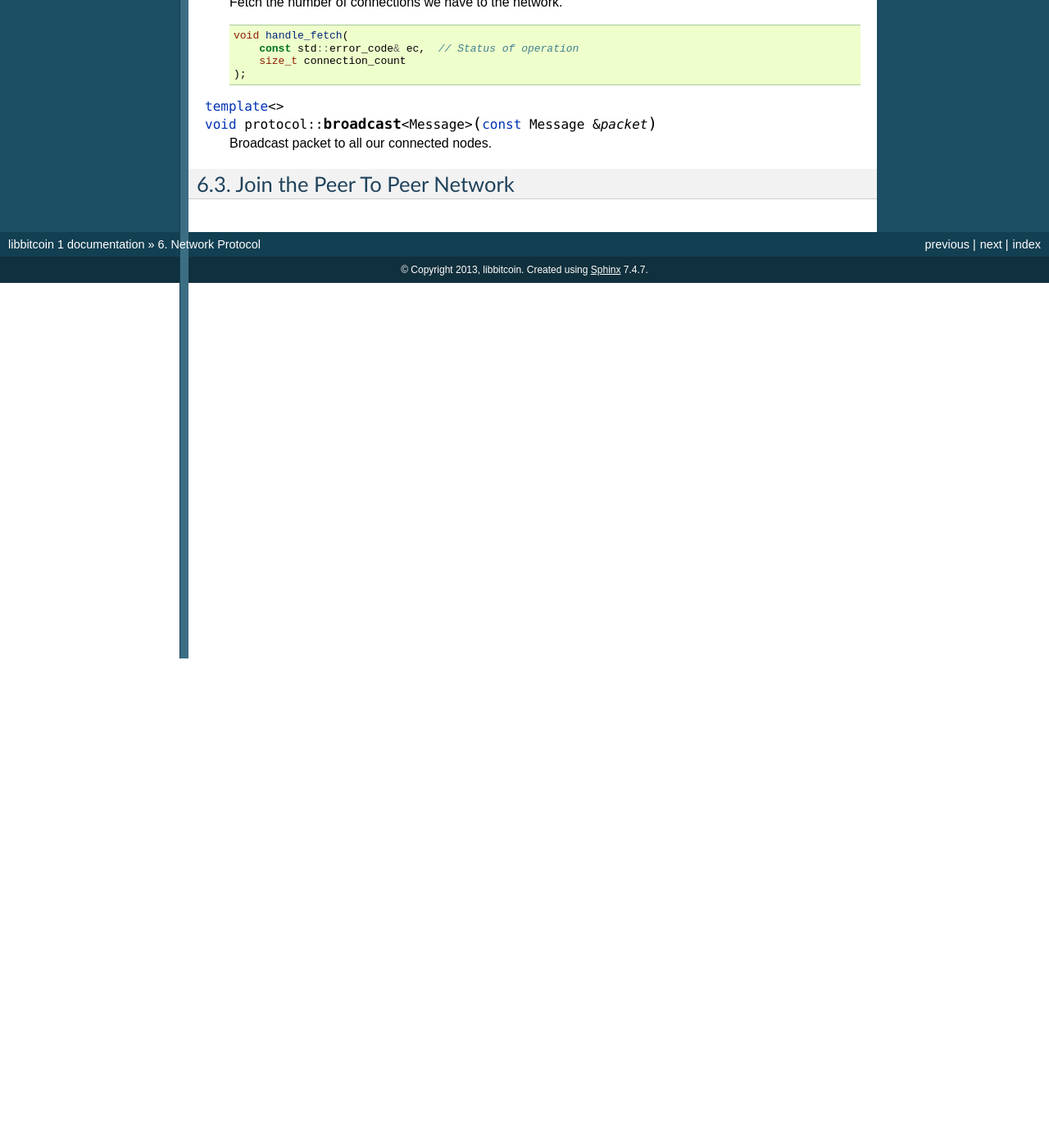
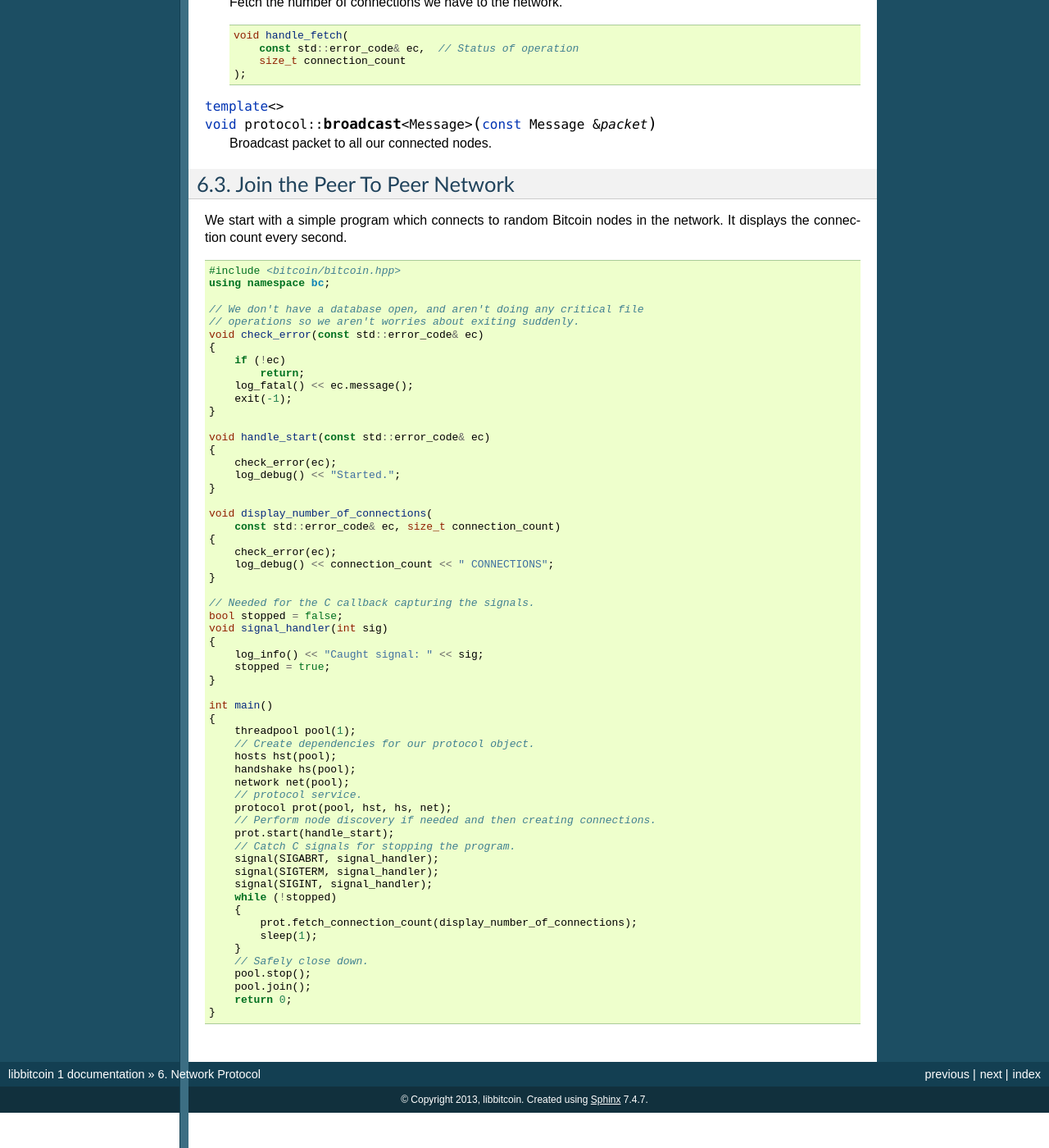
Before and after one commit to timjones47477timjones/libbitcoin-system, a Sphinx documentation site: the page built from doc/sphinx/network.rst, in a window 1280 px wide and 1400 px high, scrolled down 3811 px. Shown: the whole window at 82% size. Built offline with Sphinx 7.4.7, drawn with Linux system fonts in a browser that asks for light colours; pages that are not in the unit, such as notebooks, are missing from menus; before the commit the page ends 4614 px from its top, so only the background shows below that.

Commit message:
added program to connect to random bitcoin nodes in network.

```diff
--- a/doc/sphinx/network.rst
+++ b/doc/sphinx/network.rst
@@ -256,4 +256,67 @@ connections to the network and manage them.
 Join the Peer To Peer Network
 =============================
 
-.. gather stats about user agent. rank top 10 with count by each.
+We start with a simple program which connects to random Bitcoin nodes in
+the network. It displays the connection count every second.
+
+::
+
+    #include <bitcoin/bitcoin.hpp>
+    using namespace bc;
+
+    // We don't have a database open, and aren't doing any critical file
+    // operations so we aren't worries about exiting suddenly.
+    void check_error(const std::error_code& ec)
+    {
+        if (!ec)
+            return;
+        log_fatal() << ec.message();
+        exit(-1);
+    }
+
+    void handle_start(const std::error_code& ec)
+    {
+        check_error(ec);
+        log_debug() << "Started.";
+    }
+
+    void display_number_of_connections(
+        const std::error_code& ec, size_t connection_count)
+    {
+        check_error(ec);
+        log_debug() << connection_count << " CONNECTIONS";
+    }
+
+    // Needed for the C callback capturing the signals.
+    bool stopped = false;
+    void signal_handler(int sig)
+    {
+        log_info() << "Caught signal: " << sig;
+        stopped = true;
+    }
+
+    int main()
+    {
+        threadpool pool(1);
+        // Create dependencies for our protocol object.
+        hosts hst(pool);
+        handshake hs(pool);
+        network net(pool);
+        // protocol service.
+        protocol prot(pool, hst, hs, net);
+        // Perform node discovery if needed and then creating connections.
+        prot.start(handle_start);
+        // Catch C signals for stopping the program.
+        signal(SIGABRT, signal_handler);
+        signal(SIGTERM, signal_handler);
+        signal(SIGINT, signal_handler);
+        while (!stopped)
+        {
+            prot.fetch_connection_count(display_number_of_connections);
+            sleep(1);
+        }
+        // Safely close down.
+        pool.stop();
+        pool.join();
+        return 0;
+    }
```
